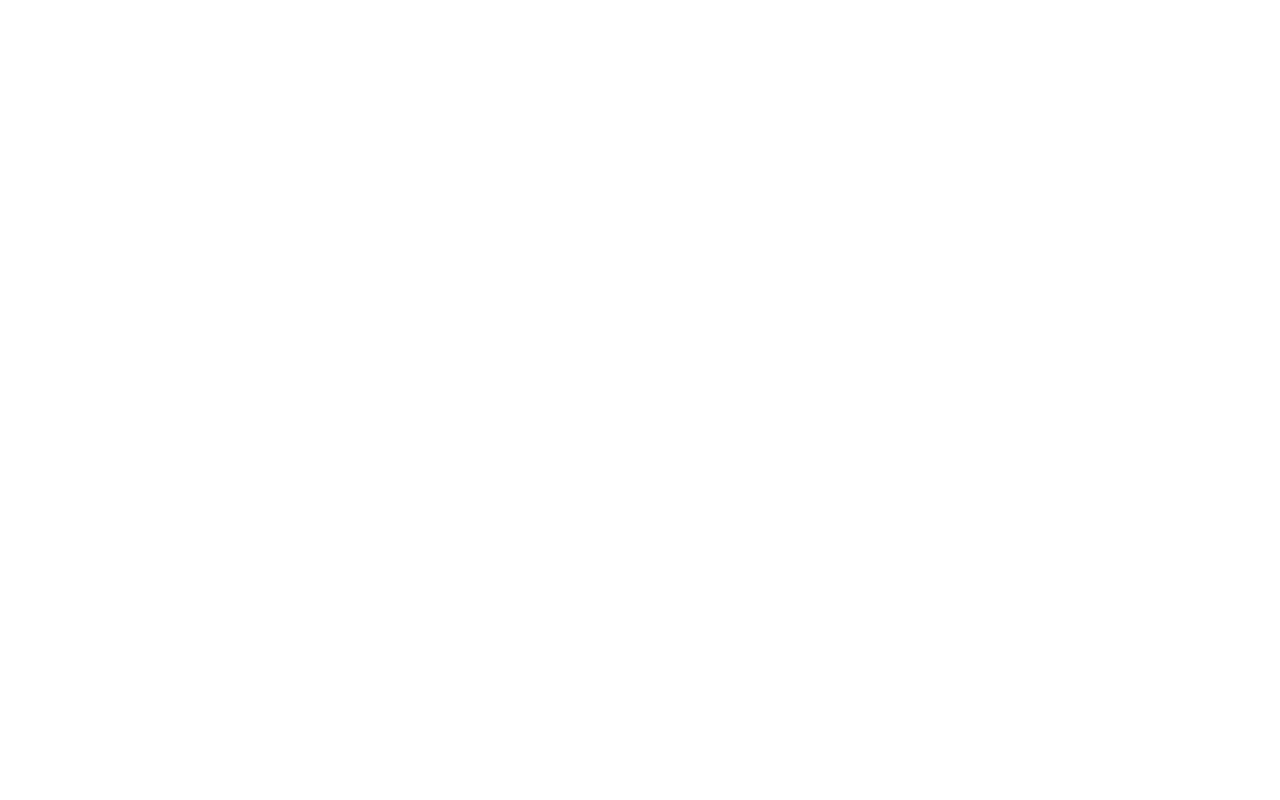
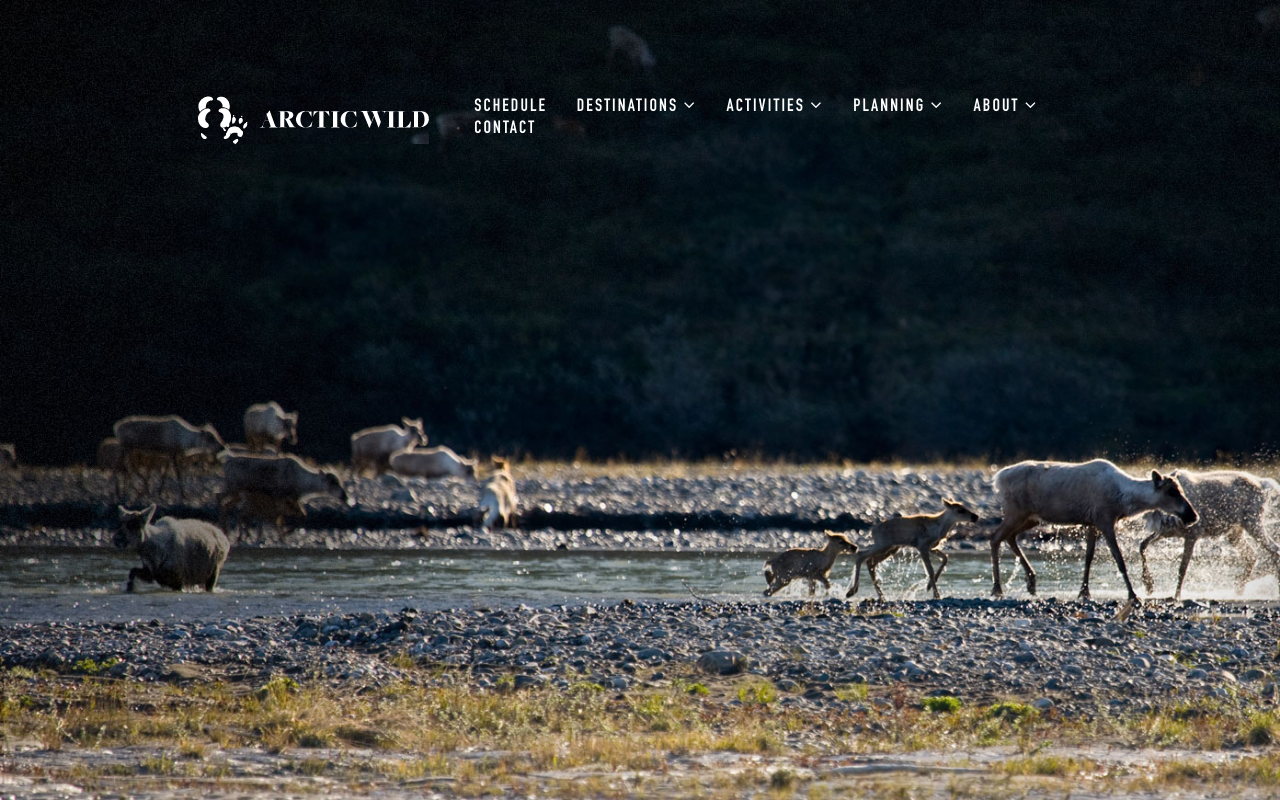
Before and after one commit to hiitsdustindavis/css-codereview-week4, a plain HTML site: page index.html in a window 1280 px wide. Drawn offline with Linux system fonts and the light colour scheme.

Commit message:
add hero background/main nav/placeholder logo

```diff
--- a/index.html
+++ b/index.html
@@ -3,10 +3,28 @@
   <head>
     <meta charset="utf-8">
     <link href='https://fonts.googleapis.com/css?family=Crimson+Text:400,400italic,600,600italic,700,700italic' rel='stylesheet' type='text/css'>
+    <link rel="stylesheet" href="https://maxcdn.bootstrapcdn.com/font-awesome/4.5.0/css/font-awesome.min.css">
     <link rel="stylesheet" href="css/style.css" media="screen" title="no title" charset="utf-8">
-    <title></title>
+    <title>Arctic Wild</title>
   </head>
   <body>
+    <header class="hero">
+      <div class="wrapper">
+        <div class="logo">
+          <img src="img/logo.png" alt="" />
+        </div>
+        <nav class="nav-main">
+          <ul>
+            <li><a href="#">Schedule</a></li>
+            <li><a href="#">Destinations <i class="fa fa-angle-down"></i></a></li>
+            <li><a href="#">Activities <i class="fa fa-angle-down"></i></a></li>
+            <li><a href="#">Planning <i class="fa fa-angle-down"></i></a></li>
+            <li><a href="#">About <i class="fa fa-angle-down"></i></a></li>
+            <li><a href="#">Contact</a></li>
+          </ul>
+        </nav>
+      </div>
+    </header>
 
   </body>
 </html>
--- /dev/null
+++ b/scss/_base.scss
@@ -0,0 +1,17 @@
+* {
+  padding: 0;
+  margin: 0;
+  color: white;
+  text-decoration: none;
+}
+
+*, *:before, *:after {
+  box-sizing: border-box;
+}
+
+
+
+.wrapper {
+  margin: 0 auto;
+  width: 74vw;
+}
--- /dev/null
+++ b/scss/_header.scss
@@ -0,0 +1,24 @@
+.hero {
+  width: 100vw;
+  height: 100vh;
+  background-image: url("../img/hero-slide1.jpg");
+  background-size: cover;
+  position: relative;
+  padding: 6rem 0 0 0;
+  .wrapper {
+    // border: 2px solid chartreuse;
+    display: flex;
+    justify-content: space-between;;
+    .logo {
+      margin: 0 2rem;
+    }
+    .nav-main ul {
+      color: white;
+      li {
+        display: inline-block;
+        @extend .din-uppercase;
+        margin: 0 0.8rem 0 0.8rem;
+      }
+    }
+  }
+}
--- /dev/null
+++ b/scss/_index.scss
@@ -0,0 +1,4 @@
+@import "base";
+@import "header";
+@import "typography";
+@import "variable-mixin-extend";
--- /dev/null
+++ b/scss/_typography.scss
@@ -0,0 +1,8 @@
+@font-face {
+    font-family: "Din";
+    src: url("../font/DIN Condensed Bold.ttf");
+}
+
+li {
+    list-style: none;
+  }
--- /dev/null
+++ b/scss/_variable-mixin-extend.scss
@@ -0,0 +1,11 @@
+// VARIABLES!
+  $text-main: 1.1rem;
+
+// EXTENDS!
+  .din-uppercase {
+    font-family: "din";
+    text-transform: uppercase;
+    letter-spacing: 0.13rem;
+    font-size: $text-main;
+  }
+// MIXINS!
--- a/scss/style.scss
+++ b/scss/style.scss
@@ -0,0 +1 @@
+@import "index";
```
Also changed, not shown: css/style.css, font/DIN Condensed Bold.ttf (added), img/home-backpacking.jpg (added), img/home-basecamp.jpg (added), img/home-canoe.jpg (added), img/home-custom.jpg (added), img/home-photo.jpg (added), img/home-raft.jpg (added), img/logo.png (added), 1 other file.
